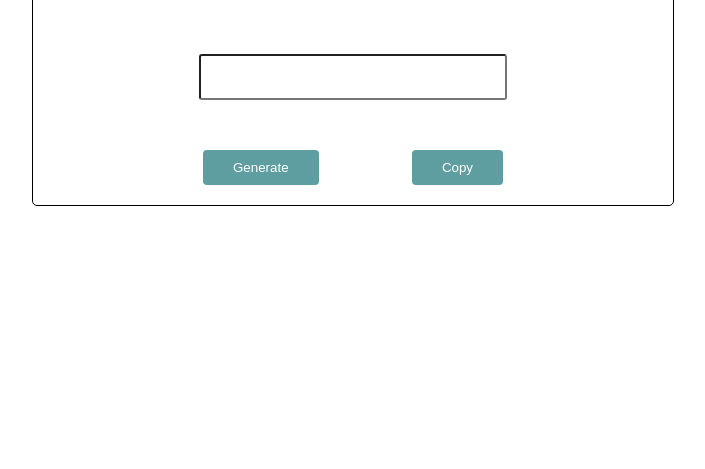
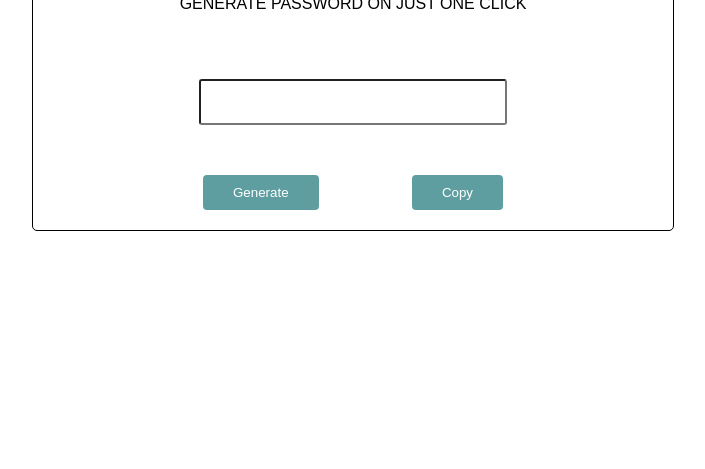
Before and after one commit to adnan-saiyed/password-generator, a plain HTML site: page index.html in a window 1280 px wide. Shown: the part 347-816 px from the top of the page, without its empty margins (287-992 px from the left). Drawn offline with Linux system fonts and the light colour scheme.

Commit message:
First commit

```diff
--- a/index.html
+++ b/index.html
@@ -11,6 +11,7 @@
     <div class="container">
       <div class="box">
         <h2>Password generator</h2>
+        <p>Generate password on just one click</p>
         <input type="text" id="input-field" />
         <div class="button-box">
           <button id="generate-btn">Generate</button>
```
